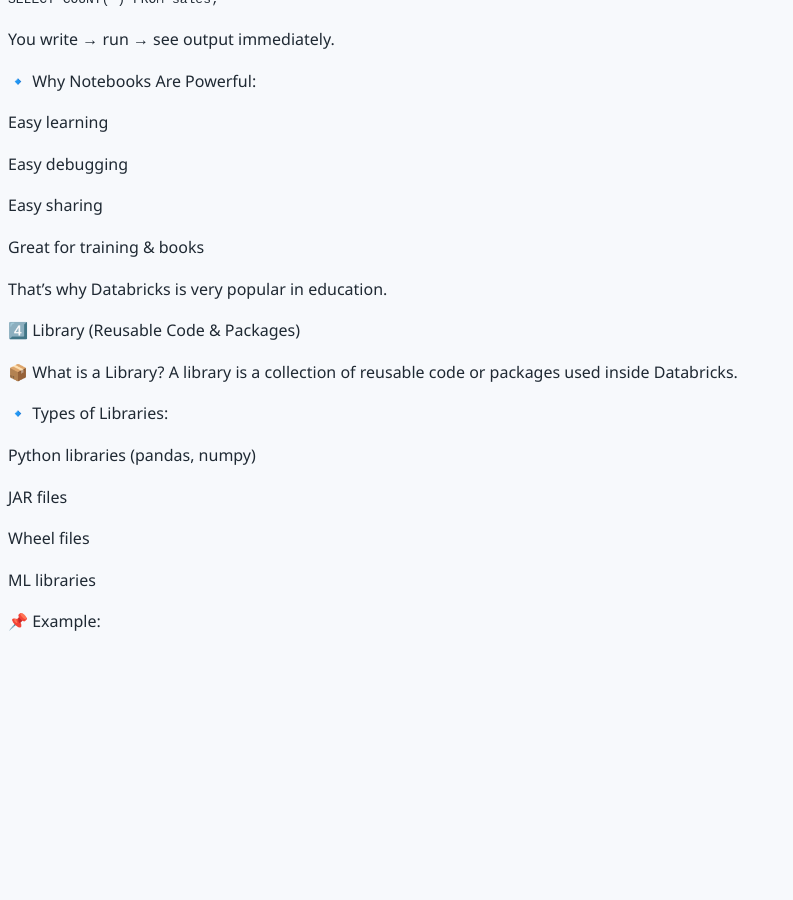
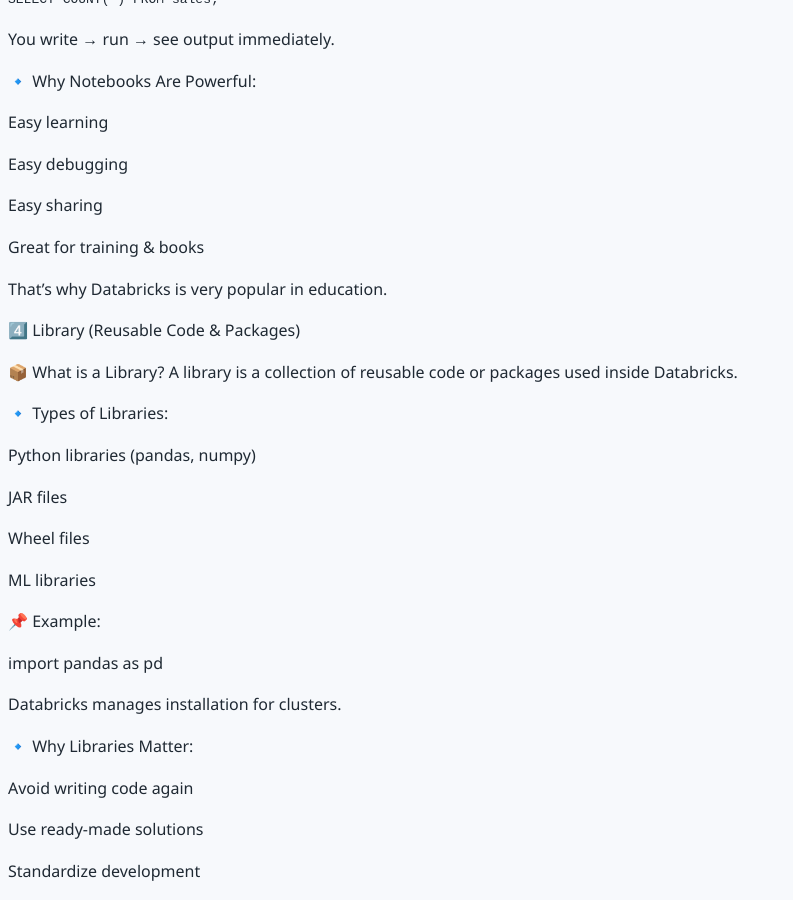
Before and after one commit to irshadvaza/irshadvaza.tech, a Jekyll site: the page built from learning-guides/azure-databricks/05-Databricks-Core-Concepts.md, in a window 1280 px wide and 900 px high, scrolled down 1590 px. Shown: the whole window, without its empty margins (0-793 px from the left). Built offline with Jekyll 4.4.1, drawn with Linux system fonts in a browser that asks for light colours; our own code applies the rules of GitHub Pages for plain Markdown files; before the commit the page ends 2241 px from its top, so only the background shows below that.

Commit message:
Update 05-Databricks-Core-Concepts.md

```diff
--- a/learning-guides/azure-databricks/05-Databricks-Core-Concepts.md
+++ b/learning-guides/azure-databricks/05-Databricks-Core-Concepts.md
@@ -109,3 +109,15 @@
 ML libraries
 
 📌 Example:
+
+import pandas as pd
+
+Databricks manages installation for clusters.
+
+🔹 Why Libraries Matter:
+
+Avoid writing code again
+
+Use ready-made solutions
+
+Standardize development
```
